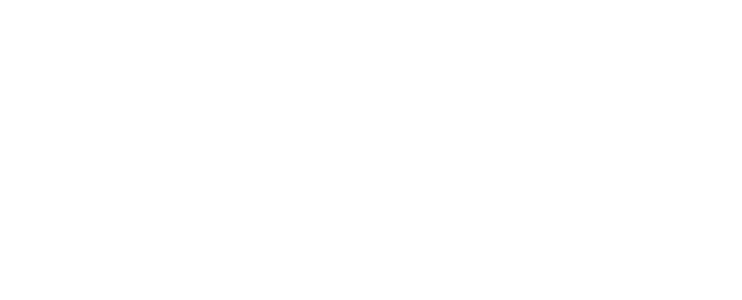
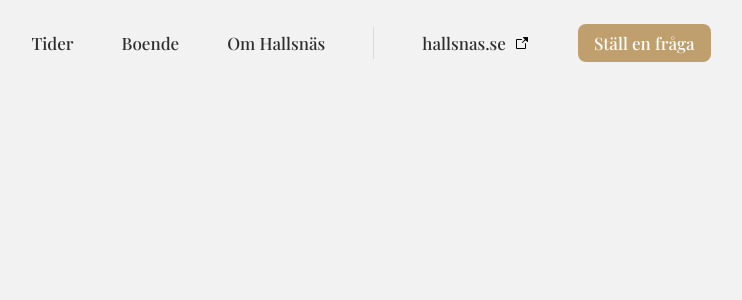
Before and after one commit to olivernygren/hallsnas, a React (Create React App) app: page / in a window 1280 px wide. Shown: the top 300 px of the page, without its empty margins (269-1011 px from the left). Built offline with nearby package versions, Linux system fonts and the light colour scheme.

Commit message:
Create Header, Button, Navigation and install icons package

```diff
--- a/package.json
+++ b/package.json
@@ -3,6 +3,7 @@
   "version": "0.1.0",
   "private": true,
   "dependencies": {
+    "@phosphor-icons/react": "^2.0.15",
     "@testing-library/jest-dom": "^5.14.1",
     "@testing-library/react": "^13.0.0",
     "@testing-library/user-event": "^13.2.1",
--- a/src/App.tsx
+++ b/src/App.tsx
@@ -1,9 +1,10 @@
 import React from 'react';
+import HomePage from './pages/HomePage';
+import './Global.css'
 
 const App = () => {
   return (
-    <div className="root-container">
-    </div>
+    <HomePage />
   );
 }
 
--- /dev/null
+++ b/src/Global.css
@@ -0,0 +1,21 @@
+@import url('https://fonts.googleapis.com/css2?family=Dancing+Script:wght@500&family=Playfair+Display:wght@400..900&display=swap');
+
+body {
+  font-family: 'Playfair Display', sans-serif;
+  margin: 0;
+  padding: 0;
+}
+
+h1, h2, h3, h4, h5, h6, p, span, a, button {
+  font-family: 'Playfair Display', sans-serif;
+}
+
+h1, h2, h3, h4, h5, h6, p, span {
+  color: '#2D2D2D'
+}
+
+button {
+  font-size: 17px;
+  font-weight: 500;
+  cursor: pointer;
+}
--- /dev/null
+++ b/src/components/buttons/Button.tsx
@@ -0,0 +1,87 @@
+import React from 'react'
+import styled from 'styled-components';
+import theme from '../../theme';
+
+interface ButtonProps {
+  color?: 'gold' | 'dark';
+  icon?: React.ReactNode;
+  onClick?: () => void;
+  children?: any;
+  type?: 'button' | 'submit';
+  disabled?: boolean;
+}
+
+type Colors = {
+  backgroundColor: string;
+  hover: string;
+  active: string;
+  textColor: string;
+}
+
+const Button = ({ color, icon, onClick, children, type, disabled }: ButtonProps) => {
+  const getButtonContent = () => (
+    <>
+      {icon && icon}
+      {children}
+    </>
+  );
+
+  const getButtonColors = () => {
+    switch (color) {
+      case 'gold':
+        return {
+          backgroundColor: theme.colors.gold.regular,
+          hover: theme.colors.gold.dark,
+          active: theme.colors.gold.darker,
+          textColor: theme.colors.common.white,
+        }
+      case 'dark':
+        return {
+          backgroundColor: theme.colors.text.dark,
+          hover: theme.colors.text.dark,
+          active: theme.colors.text.dark,
+          textColor: theme.colors.common.white,
+        }
+      default:
+        return {
+          backgroundColor: theme.colors.common.white,
+          hover: theme.colors.grey.light,
+          active: theme.colors.grey.regular,
+          textColor: theme.colors.text.dark,
+        }
+    }
+  }
+
+  return (
+    <StyledButton
+      colors={getButtonColors()}
+    >
+      {getButtonContent()}
+    </StyledButton>
+  )
+}
+
+const StyledButton = styled.button<{ colors: Colors }>`
+  display: flex;
+  align-items: center;
+  justify-content: center;
+  border-radius: ${theme.borderRadiuses.m};
+  position: relative;
+  overflow: hidden;
+  border: none;
+  padding: ${theme.spacing.xxs} ${theme.spacing.s};
+  white-space: nowrap;
+
+  background-color: ${({ colors }) => colors.backgroundColor};
+  color: ${({ colors }) => colors.textColor};
+
+  &:hover {
+    background-color: ${({ colors }) => colors.hover};
+  }
+
+  &:active {
+    background-color: ${({ colors }) => colors.active};
+  }
+`;
+
+export default Button
--- /dev/null
+++ b/src/components/header/Header.tsx
@@ -0,0 +1,45 @@
+import React, { useState, useEffect } from 'react'
+import styled from 'styled-components'
+import theme from '../../theme';
+import Navigation from './Navigation';
+
+const PageHeader = () => {
+  const [hasScrolled, setHasScrolled] = useState(false);
+
+  useEffect(() => {
+    const handleScroll = () => {
+      const isScrolled = window.scrollY > 0;
+      setHasScrolled(isScrolled);
+    };
+
+    document.addEventListener('scroll', handleScroll);
+    return () => {
+      document.removeEventListener('scroll', handleScroll);
+    };
+  }, []);
+
+  return (
+    <Header hasScrolled={hasScrolled}>
+      <Navigation />
+    </Header>
+  )
+}
+
+const Header = styled.header<{ hasScrolled: boolean }>`
+  background-color: ${({ hasScrolled }) => hasScrolled ? theme.colors.common.white : 'transparent'};
+  box-shadow: ${({ hasScrolled }) => hasScrolled ? '4px 0px 12px rgba(0, 0, 0, 0.05)' : 'none'};
+  transition: background-color 0.3s, box-shadow 0.3s;
+  width: 100%;
+  padding: ${theme.spacing.m} 0;
+  /* height: 80px; */
+
+  display: flex;
+  justify-content: center;
+
+  position: fixed;
+  top: 0;
+  left: 0;
+  right: 0;
+`;
+
+export default PageHeader;
--- /dev/null
+++ b/src/components/header/Navigation.tsx
@@ -0,0 +1,61 @@
+import React from 'react'
+import styled from 'styled-components'
+import theme from '../../theme';
+import { ArrowSquareOut } from '@phosphor-icons/react';
+import Button from '../buttons/Button';
+
+const Navigation = () => {
+  return (
+    <Nav>
+      <Link href="#tider">Tider</Link>
+      <Link href="#boende">Boende</Link>
+      <Link href="#om-hallsnas">Om Hallsnäs</Link>
+      <Divider />
+      <LinkWithIcon>
+        <Link href="https://hallsnas.se" target='_blank'>hallsnas.se</Link>
+        <ArrowSquareOut size={16} weight='fill' />
+      </LinkWithIcon>
+      <PlainLink href='#fraga'>
+        <Button color='gold'>
+          Ställ en fråga
+        </Button>
+      </PlainLink>
+    </Nav>
+  )
+}
+
+const Nav = styled.nav`
+  display: flex;
+  align-items: center;
+  gap: ${theme.spacing.xl};
+  width: fit-content;
+`;
+
+const Link = styled.a`
+  font-size: 17px;
+  text-decoration: none;
+  color: ${theme.colors.text.dark};
+  font-weight: 500;
+
+  &:hover {
+    text-decoration: underline;
+  }
+`;
+
+const LinkWithIcon = styled.div`
+  display: flex;
+  align-items: center;
+  gap: ${theme.spacing.xxs};
+`;
+
+const Divider = styled.div`
+  width: 1px;
+  height: 32px;
+  background-color: ${theme.colors.grey.regular};
+`;
+
+const PlainLink = styled.a`
+  text-decoration: none;
+`;
+
+export default Navigation
--- /dev/null
+++ b/src/pages/HomePage.tsx
@@ -0,0 +1,20 @@
+import React from 'react'
+import styled from 'styled-components';
+import theme from '../theme';
+import PageHeader from '../components/header/Header';
+
+const HomePage = () => {
+  return (
+    <RootContainer>
+      <PageHeader />
+    </RootContainer>
+  )
+}
+
+const RootContainer = styled.div`
+  background-color: ${theme.colors.grey.light};
+  min-height: 200vh;
+  position: relative;
+`;
+
+export default HomePage;
--- /dev/null
+++ b/src/theme.ts
@@ -0,0 +1,69 @@
+const theme = {
+  colors: {
+    text: {
+      dark: '#2D2D2D',
+      light: '#FFFFFF',
+    },
+    grey: {
+      regular: '#D9D9D9',
+      light: '#F2F2F2',
+    },
+    gold: {
+      darker: '#977137',
+      dark: '#AC8852',
+      regular: '#BF9F6E',
+      light: '#E0D7C9',
+    },
+    green: {
+      dark: '#28453C'
+    },
+    common: {
+      white: '#FFFFFF',
+      black: '#000000',
+    }
+  },
+  spacing :{
+    xxxs: '4px',
+    xxs: '8px',
+    xs: '12px',
+    s: '16px',
+    m: '24px',
+    l: '32px',
+    xl: '48px',
+    xxl: '64px',
+    xxxl: '96px',
+    xxxxl: '128px',
+  },
+  borderRadiuses: {
+    xs: '4px',
+    s: '6px',
+    m: '8px',
+    l: '12px',
+    xl: '16px',
+    xxl: '24px',
+  },
+}
+
+const sizes = {
+  mobileS: '320px',
+  mobileM: '375px',
+  mobileL: '425px',
+  tablet: '768px',
+  laptop: '1025px',
+  laptopM: '1280px',
+  laptopL: '1440px',
+  desktop: '2560px',
+};
+
+export const devices = {
+  mobileS: `(min-width: ${sizes.mobileS})`,
+  mobileM: `(min-width: ${sizes.mobileM})`,
+  mobileL: `(min-width: ${sizes.mobileL})`,
+  tablet: `(min-width: ${sizes.tablet})`,
+  laptop: `(min-width: ${sizes.laptop})`,
+  laptopM: `(min-width: ${sizes.laptopM})`,
+  laptopL: `(min-width: ${sizes.laptopL})`,
+  desktop: `(min-width: ${sizes.desktop})`,
+};
+
+export default theme;
```
Also changed, not shown: 1 other file (tests, documents, lock files or other folders).
